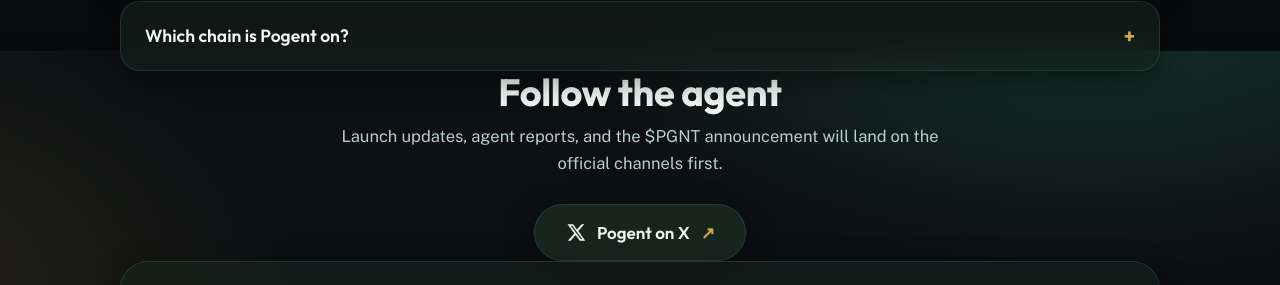
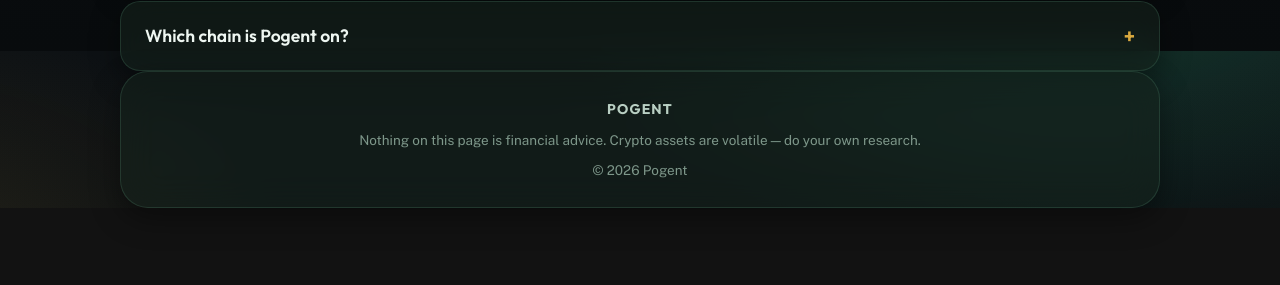
Before and after one commit to jack777-max/pogent-site, a plain HTML site: page index.html in a window 1280 px wide. Shown: the part 6349-6634 px from the top of the page. After the commit the page ends 6557 px from the top, so only its background shows below. Drawn offline with nearby package versions, Linux system fonts and the light colour scheme; no server answers.

Commit message:
Remove X account link (account renamed, Pogent wound down)

```diff
--- a/index.html
+++ b/index.html
@@ -16,7 +16,6 @@
     <meta property="og:url" content="https://www.pogent.fun/" />
     <meta property="og:image" content="https://www.pogent.fun/logo.jpg" />
     <meta name="twitter:card" content="summary_large_image" />
-    <meta name="twitter:site" content="@pogentfun" />
     <meta name="twitter:title" content="Pogent — The Agent Layer for Fair Launches" />
     <meta name="twitter:description" content="Pogent pairs a fair launch with an autonomous agent. Guard Scan checks any contract before you ape. $PGNT: fair launch, 1B supply, no presale, no team allocation." />
     <meta name="twitter:image" content="https://www.pogent.fun/logo.jpg" />
@@ -1189,19 +1188,6 @@
         </div>
       </section>
 
-      <!-- Community -->
-      <section id="community" class="wrap community">
-        <div class="sec-head">
-          <h2>Follow the agent</h2>
-          <p>Launch updates, agent reports, and the $PGNT announcement will land on the official channels first.</p>
-        </div>
-        <div class="social-row">
-          <a class="social-btn" href="https://x.com/pogentfun" target="_blank" rel="noopener noreferrer" aria-label="Pogent on X">
-            <svg viewBox="0 0 24 24" fill="currentColor" aria-hidden="true"><path d="M18.9 2.6h3.1l-6.8 7.8 8 10.9h-6.3l-4.9-6.4-5.6 6.4H3.3l7.3-8.3L2.9 2.6h6.4l4.4 5.9 5.2-5.9zm-1.1 16.9h1.7L8.4 4.4H6.6l11.2 15.1z"/></svg>
-            Pogent on X <span class="arr" aria-hidden="true">↗</span>
-          </a>
-        </div>
-      </section>
     </main>
 
     <footer class="wrap">
```
